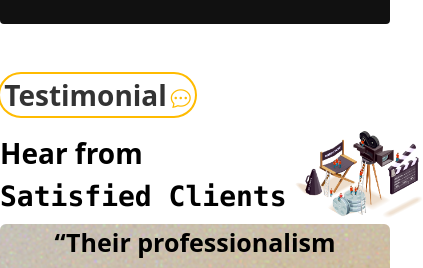
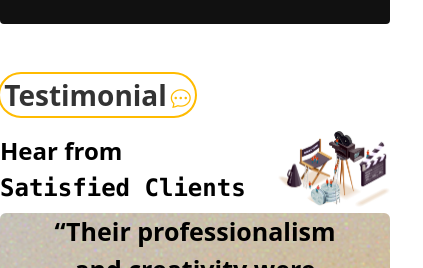
Before and after one commit to chitransh-singhal/production, a React (Create React App) app: page / in a window 390 px wide. Shown: the part 5480-5748 px from the top of the page, 423 px wide, since content can reach past the window. Built offline with nearby package versions, Linux system fonts and the light colour scheme.

Commit message:
new commit

```diff
--- a/src/components/Testimonials.js
+++ b/src/components/Testimonials.js
@@ -28,15 +28,15 @@ const Testimonials = () => {
           <i className="bi bi-chat-dots ml-1 text-xl text-colorOne"></i>
         </h2>
       </div>
-      <div className="flex justify-between items-center w-full gap-[8px]">
-        <h3 className="text-[56px] xs:!text-[28px] md:text-[32px] font-bold">
+      <div className="flex justify-between items-center w-full gap-[8px] md:gap-[2px]">
+        <h3 className="text-[56px] xs:!text-[24px] md:text-[32px] font-bold">
           Hear from <br />
           <samp> Satisfied Clients </samp>
         </h3>
         <img
           src="/assets/img-bg.png"
           alt=""
-          className="w-auto xs:!w-[8rem] md:w-[15rem]"
+          className="w-auto xs:!w-[7rem] md:w-[15rem]"
           loading="lazy"
         />
       </div>
@@ -63,7 +63,7 @@ const Testimonials = () => {
           </div>
         </div>
 
-        <div className="flex justify-center items-center gap-[8px] sm:text-[2rem] xs:[1.5rem]">
+        <div className="flex justify-center items-center gap-[8px] sm:text-[2rem] xs:text-[1.5rem]">
           <img
             className="w-[50px] h-[50px] object-cover rounded-[50%] outline-2 ouline-solid outline-colorOne"
             src="https://c4.wallpaperflare.com/wallpaper/326/481/271/girl-sexy-face-model-wallpaper-preview.jpg"
```
